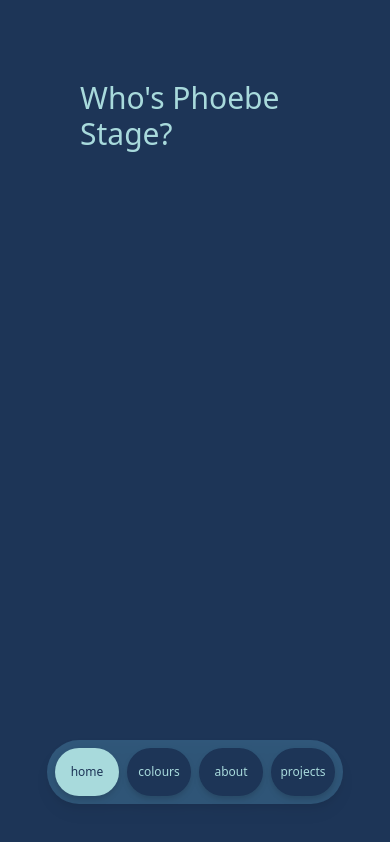
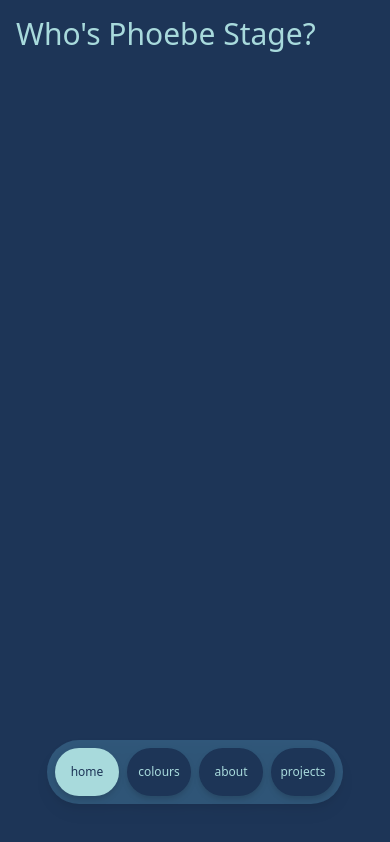
Before and after one commit to phoebe-stage/phoebe-stage.github.io, a Next.js app: page / in a window 390 px wide. Built offline with nearby package versions, Linux system fonts and the light colour scheme.

Commit message:
phone compatibility

```diff
--- a/src/components/Layout.js
+++ b/src/components/Layout.js
@@ -6,11 +6,11 @@ export default function Layout({ children }) {
       <Head>
         <meta name="viewport" content="width=device-width, initial-scale=1.0"></meta>
       </Head>
-      <div className="min-h-screen w-full flex flex-col bg-dark overflow-hidden">
-        <div className="flex-grow p-10 overflow-y-auto">
+      <div className="min-h-screen w-full h-svh flex flex-col bg-dark overflow-hidden">
+        <div className="flex-grow p-4 sm:p-10 overflow-y-auto">
           {children}
         </div>
-        <div className="footer flex items-center justify-center mb-10 w-full">
+        <div className="footer fixed bottom-0 flex items-center justify-center mb-10 w-full">
           <NavBar />
         </div>
       </div>
--- a/src/styles/global.css
+++ b/src/styles/global.css
@@ -10,7 +10,7 @@ html, body {
 
 @layer base {
 h1 {
-    @apply text-light-mid m-10 text-3xl sm:text-5xl md:text-6xl;
+    @apply text-light-mid text-3xl sm:text-5xl md:text-6xl;
 
 }
 h2 {
```
